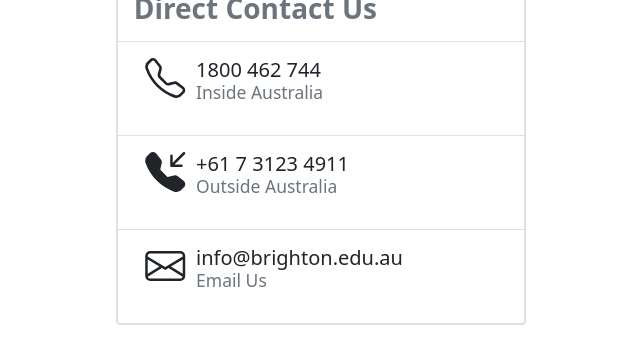
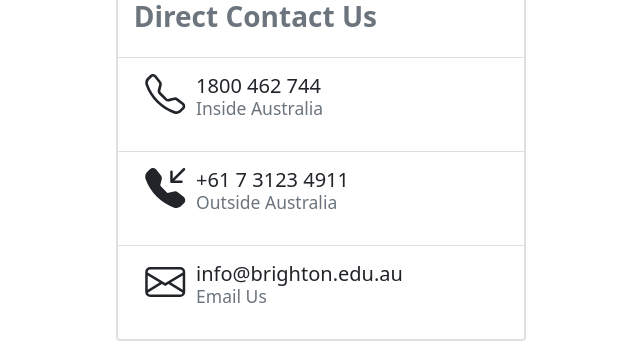
Before and after one commit to williamwong68/brighton, a plain HTML site: page index.html in a window 1280 px wide. Shown: the part 625-966 px from the top of the page, without its empty margins (319-959 px from the left). Drawn offline with nearby package versions, Linux system fonts and the light colour scheme.

Commit message:
Update index.html

```diff
--- a/index.html
+++ b/index.html
@@ -60,7 +60,7 @@
                             </div>
                         </a>
 
-                        <a href="#" class="list-group-item list-group-item-action disabled pt-2" aria-disabled="true">
+                        <a href="#" class="list-group-item list-group-item-action disabled pt-3 pb-3" aria-disabled="true">
                             <h3><strong>Direct Contact Us</strong></h3>
                         </a>
 
```
